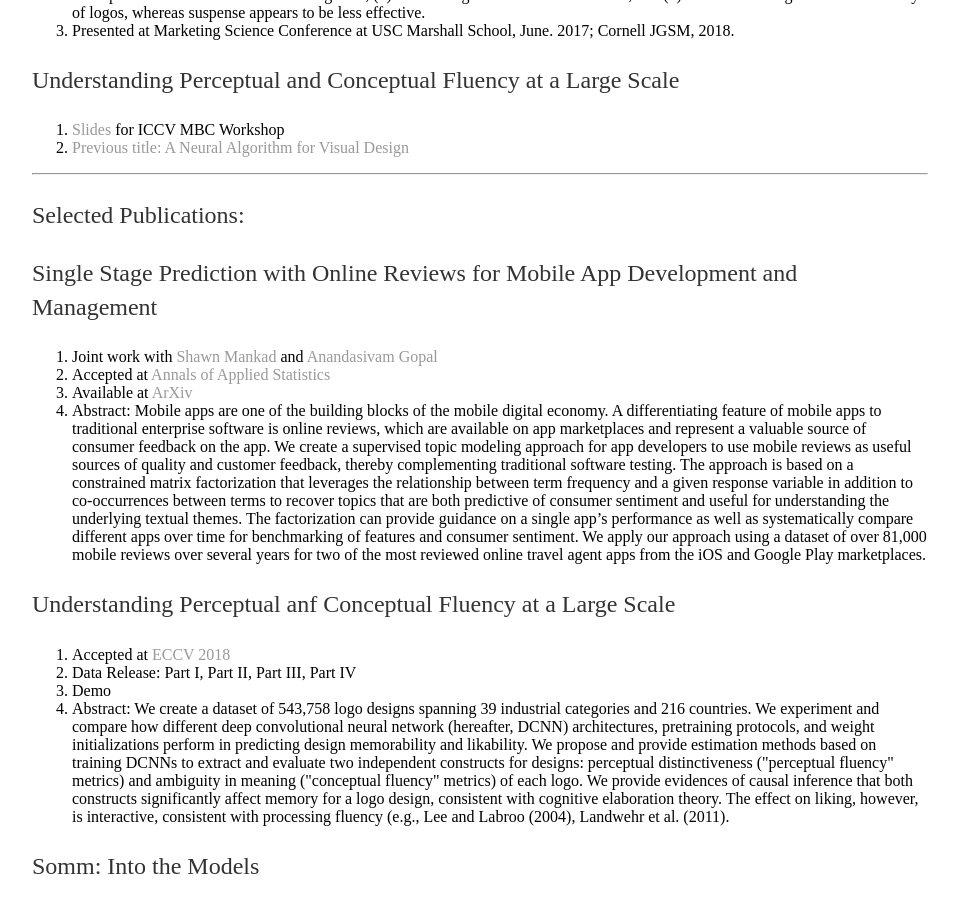
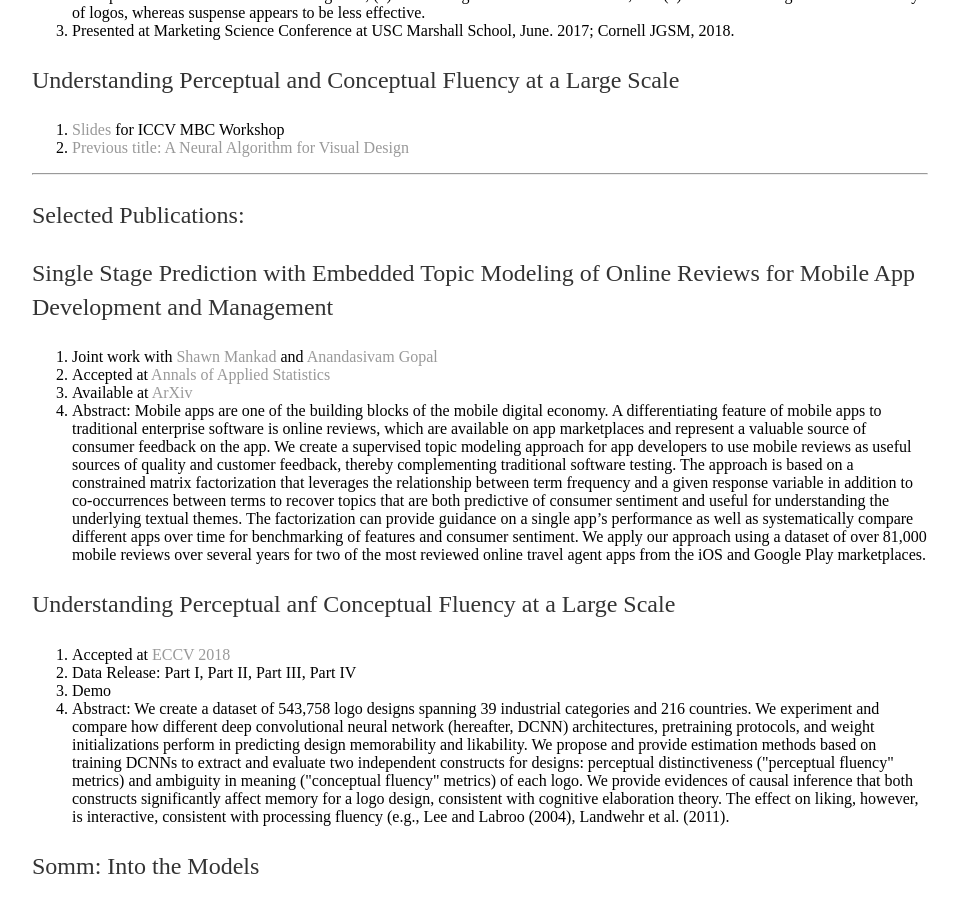
Before and after one commit to shenglih/shenglih.github.io, a Jekyll site: the page built from research/index.html, in a window 1280 px wide and 900 px high, scrolled down 963 px. Shown: the whole window, without its empty margins (160-1119 px from the left). Built offline with Jekyll 4.4.1, drawn with Linux system fonts in a browser that asks for light colours.

Commit message:
Update index.html

```diff
--- a/research/index.html
+++ b/research/index.html
@@ -68,7 +68,7 @@ title: Shengli Hu, Research
 
 <hr>
 	<p> Selected Publications:</p>
-	<p> Single Stage Prediction with Online Reviews for Mobile App Development and Management</p>
+	<p> Single Stage Prediction with Embedded Topic Modeling of Online Reviews for Mobile App Development and Management</p>
 
   <ol>
     <li> Joint work with <a href="http://mankad-research.hosting.cornell.edu">Shawn Mankad</a> and <a href="http://scholar.rhsmith.umd.edu/anandgopal/home?destination=home">Anandasivam Gopal</a></li>
```
